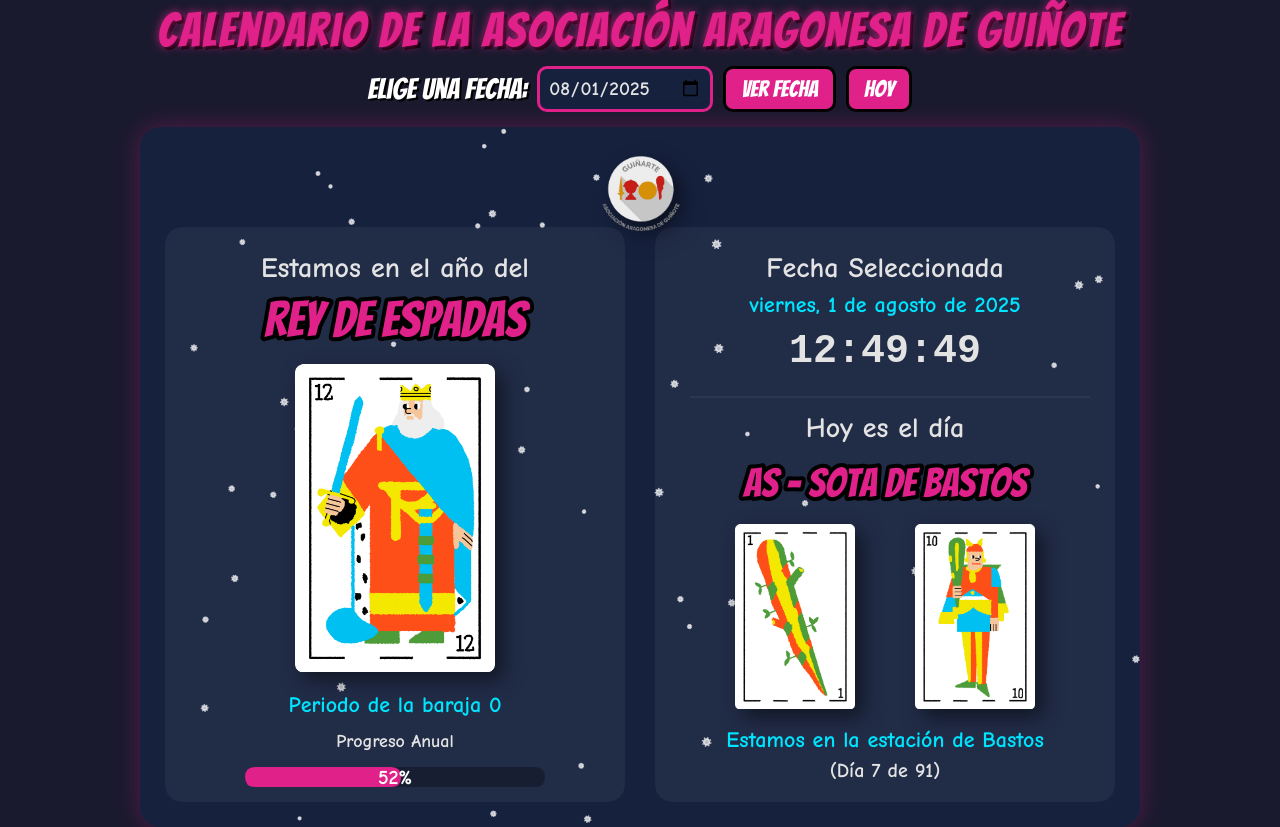
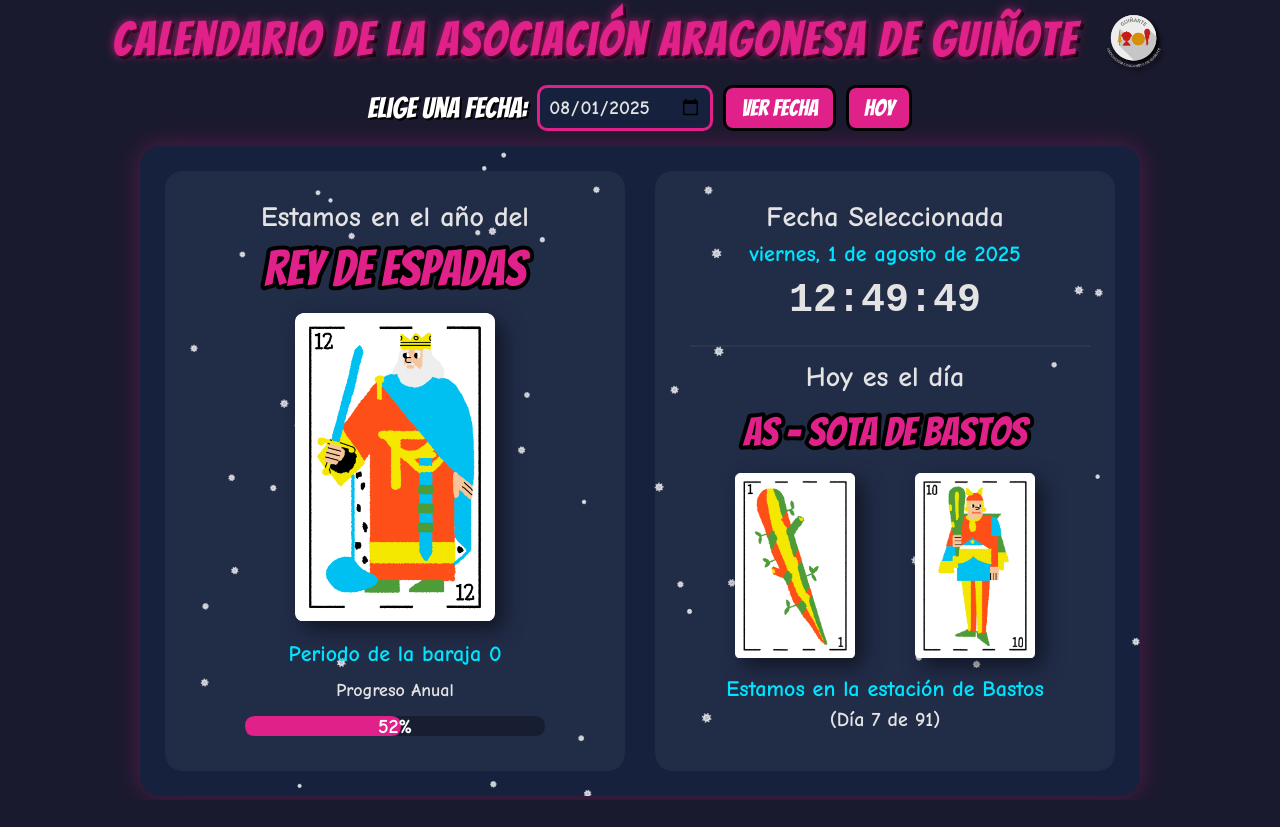
Before and after one commit to bocarrana/mi_calendario, a plain HTML site: page index.html in a window 1280 px wide. After the commit the page ends 800 px from the top, so only its background shows below. Drawn offline with Linux system fonts and the light colour scheme.

Commit message:
index.html

```diff
--- a/index.html
+++ b/index.html
@@ -25,6 +25,15 @@
             padding: 0;
         }
 
+        /* MODIFICACIÓN: Contenedor para el título y el logo */
+        .title-container {
+            display: flex;
+            align-items: center;
+            justify-content: center;
+            gap: 20px;
+            margin-bottom: 10px;
+        }
+
         h1 {
             font-family: 'Bangers', cursive;
             font-size: 3em;
@@ -32,7 +41,12 @@
             color: #e0218a; /* Neón Rosa */
             text-shadow: 0 0 10px rgba(224, 33, 138, 0.8), 3px 3px 0 #000;
             letter-spacing: 2px;
-            margin-bottom: 10px;
+            margin: 0; /* Quitamos el margen para un mejor ajuste */
+        }
+
+        #title-logo {
+            height: 70px; /* Ajusta el tamaño del logo como necesites */
+            filter: drop-shadow(3px 3px 2px #000);
         }
 
         /* --- ESTILOS PARA EL SELECTOR DE FECHA Y BOTÓN --- */
@@ -87,7 +101,10 @@
     </style>
 </head>
 <body>
-    <h1>Calendario de la Asociación Aragonesa de Guiñote</h1>
+    <div class="title-container">
+        <h1>Calendario de la Asociación Aragonesa de Guiñote</h1>
+        <img id="title-logo" src="images/logo.png" alt="Logo de la Asociación">
+    </div>
 
     <div class="date-picker-container">
         <label for="datePicker">Elige una fecha:</label>
@@ -96,7 +113,7 @@
         <button id="todayBtn" class="action-button">Hoy</button>
     </div>
 
-    <canvas id="guiñoteDashboard" width="1000" height="700"></canvas>
+    <canvas id="guiñoteDashboard" width="1000" height="650"></canvas>
 
     <script>
         // --- CONFIGURACIÓN Y LÓGICA DEL CALENDARIO ---
@@ -151,9 +168,11 @@
             result.dayInGuiñoteYear = dayInGuiñoteYear;
             result.totalDaysInYear = totalDaysInYear;
 
+            // MODIFICACIÓN: Lógica para el día del aniversario
             if (dayInGuiñoteYear === 1) {
-                result.dayType = 'cuarenta';
-                result.dayName = `Día de las Cuarenta en ${result.yearInfo.suit.charAt(0).toUpperCase() + result.yearInfo.suit.slice(1)}`;
+                result.dayType = 'aniversario';
+                const anniversaryNumber = yearIndex + 1;
+                result.dayName = `Día del ${anniversaryNumber}º Aniversario del Guiñote`;
                 result.seasonIndex = 3;
                 return result;
             }
@@ -246,11 +265,9 @@
                 });
             }
 
-            // MODIFICACIÓN: Se añade el logo a la carga de imágenes
             const cardImages = {};
             const allImageSources = YEAR_SEQUENCE.map(card => card.imageSrc);
             SUIT_ORDER.forEach(suit => allImageSources.push(`images/cante_${suit}.png`));
-            allImageSources.push('images/logo.png'); // Añadimos el logo
 
             const promises = allImageSources.map(src => {
                 return new Promise((resolve) => {
@@ -394,94 +411,89 @@
                     }
                 });
 
-                // MODIFICACIÓN: Se mueven los paneles hacia abajo para dejar espacio al logo
-                const panelY = 100;
-                drawRoundedRect(25, panelY, 460, 575, 20, COLORS.panel);
-                drawRoundedRect(515, panelY, 460, 575, 20, COLORS.panel);
-
-                // MODIFICACIÓN: Se dibuja el logo en la parte superior central
-                drawCard('images/logo.png', canvas.width / 2 - 50, 15, 100, 100);
+                drawRoundedRect(25, 25, 460, 600, 20, COLORS.panel);
+                drawRoundedRect(515, 25, 460, 600, 20, COLORS.panel);
 
                 const leftColX = 255;
                 ctx.textAlign = 'center';
 
                 ctx.font = "bold 28px 'Comic Neue'";
                 ctx.fillStyle = COLORS.text;
-                ctx.fillText('Estamos en el año del', leftColX, panelY + 50);
+                ctx.fillText('Estamos en el año del', leftColX, 80);
 
-                drawComicText(guiñoteData.yearInfo.name, leftColX, panelY + 110, "50px Bangers", COLORS.neonPink);
+                drawComicText(guiñoteData.yearInfo.name, leftColX, 140, "50px Bangers", COLORS.neonPink);
 
                 const cardYOffset = Math.sin(animationFrame * 0.02) * 10;
-                drawCard(guiñoteData.yearInfo.imageSrc, leftColX - 100, panelY + 140, 200, 308, cardYOffset);
+                drawCard(guiñoteData.yearInfo.imageSrc, leftColX - 100, 170, 200, 308, cardYOffset);
 
                 ctx.font = "bold 22px 'Comic Neue'";
                 ctx.fillStyle = COLORS.neonBlue;
                 const periodoText = `Periodo de la baraja ${guiñoteData.periodo > 0 ? '+' : ''}${guiñoteData.periodo}`;
-                ctx.fillText(periodoText, leftColX, panelY + 485);
+                ctx.fillText(periodoText, leftColX, 515);
 
                 ctx.font = "18px 'Comic Neue'";
                 ctx.fillStyle = COLORS.text;
-                ctx.fillText('Progreso Anual', leftColX, panelY + 520);
+                ctx.fillText('Progreso Anual', leftColX, 550);
 
                 const yearProgress = guiñoteData.dayInGuiñoteYear / guiñoteData.totalDaysInYear;
-                drawRoundedRect(leftColX - 150, panelY + 540, 300, 20, 10, 'rgba(0,0,0,0.3)');
-                drawRoundedRect(leftColX - 150, panelY + 540, 300 * yearProgress, 20, 10, COLORS.neonPink);
+                drawRoundedRect(leftColX - 150, 570, 300, 20, 10, 'rgba(0,0,0,0.3)');
+                drawRoundedRect(leftColX - 150, 570, 300 * yearProgress, 20, 10, COLORS.neonPink);
 
                 ctx.font = "bold 20px 'Comic Neue'";
                 ctx.fillStyle = '#fff';
-                ctx.fillText(`${(yearProgress * 100).toFixed(0)}%`, leftColX, panelY + 557);
+                ctx.fillText(`${(yearProgress * 100).toFixed(0)}%`, leftColX, 587);
 
                 const rightColX = 745;
 
                 ctx.font = "bold 28px 'Comic Neue'";
                 ctx.fillStyle = COLORS.text;
-                ctx.fillText('Fecha Seleccionada', rightColX, panelY + 50);
+                ctx.fillText('Fecha Seleccionada', rightColX, 80);
 
                 ctx.font = "22px 'Comic Neue'";
                 ctx.fillStyle = COLORS.neonBlue;
-                ctx.fillText(selectedDate.toLocaleDateString('es-ES', { weekday: 'long', day: 'numeric', month: 'long', year: 'numeric' }), rightColX, panelY + 85);
+                ctx.fillText(selectedDate.toLocaleDateString('es-ES', { weekday: 'long', day: 'numeric', month: 'long', year: 'numeric' }), rightColX, 115);
 
                 ctx.font = "bold 40px 'Courier New', monospace";
                 ctx.fillStyle = COLORS.text;
-                ctx.fillText(now.toLocaleTimeString('es-ES'), rightColX, panelY + 135);
+                ctx.fillText(now.toLocaleTimeString('es-ES'), rightColX, 165);
 
                 ctx.strokeStyle = 'rgba(255,255,255,0.1)';
                 ctx.lineWidth = 1;
                 ctx.beginPath();
-                ctx.moveTo(550, panelY + 170);
-                ctx.lineTo(950, panelY + 170);
+                ctx.moveTo(550, 200);
+                ctx.lineTo(950, 200);
                 ctx.stroke();
 
                 ctx.font = "bold 28px 'Comic Neue'";
                 ctx.fillStyle = COLORS.text;
-                ctx.fillText('Hoy es el día', rightColX, panelY + 210);
+                ctx.fillText('Hoy es el día', rightColX, 240);
 
-                drawComicText(guiñoteData.dayName, rightColX, panelY + 270, "40px Bangers", COLORS.neonPink);
+                drawComicText(guiñoteData.dayName, rightColX, 300, "40px Bangers", COLORS.neonPink);
 
                 if (guiñoteData.dayType === 'permutacion') {
                     const card1ImgSrc = `images/${guiñoteData.card1.suit}_${guiñoteData.card1.number}.png`;
                     const card2ImgSrc = `images/${guiñoteData.card2.suit}_${guiñoteData.card2.number}.png`;
-                    drawCard(card1ImgSrc, rightColX - 150, panelY + 300, 120, 185, cardYOffset);
-                    drawCard(card2ImgSrc, rightColX + 30, panelY + 300, 120, 185, cardYOffset);
-                } else if (guiñoteData.dayType === 'cuarenta') {
-                    // MODIFICACIÓN: Se muestra el logo en el día de las cuarenta
-                    drawCard('images/logo.png', rightColX - 100, panelY + 300, 200, 200, cardYOffset);
+                    drawCard(card1ImgSrc, rightColX - 150, 330, 120, 185, cardYOffset);
+                    drawCard(card2ImgSrc, rightColX + 30, 330, 120, 185, cardYOffset);
+                } else if (guiñoteData.dayType === 'aniversario') {
+                    // MODIFICACIÓN: Se muestra un trofeo en el día del aniversario
+                    drawComicText('🏆', rightColX, 450, "120px 'Comic Neue'", COLORS.neonPink);
                 } else if (guiñoteData.dayType === 'veinte') {
                     const suit = guiñoteData.reinoSuit;
                     const canteImgSrc = `images/cante_${suit}.png`;
-                    drawCard(canteImgSrc, rightColX - 100, panelY + 300, 200, 308, cardYOffset);
+                    drawCard(canteImgSrc, rightColX - 100, 330, 200, 308, cardYOffset);
                 } else { // Día del Coto
-                    drawComicText('🎲', rightColX, panelY + 420, "120px 'Comic Neue'", COLORS.neonPink);
+                    drawComicText('🎲', rightColX, 450, "120px 'Comic Neue'", COLORS.neonPink);
                 }
 
                 if (guiñoteData.reinoSuit) {
                     ctx.font = "bold 22px 'Comic Neue'";
                     ctx.fillStyle = COLORS.neonBlue;
-                    ctx.fillText(`Estamos en la estación de ${guiñoteData.reinoSuit.charAt(0).toUpperCase() + guiñoteData.reinoSuit.slice(1)}`, rightColX, panelY + 520);
+                    ctx.fillText(`Estamos en la estación de ${guiñoteData.reinoSuit.charAt(0).toUpperCase() + guiñoteData.reinoSuit.slice(1)}`, rightColX, 550);
 
                     ctx.font = "bold 20px 'Comic Neue'";
                     ctx.fillStyle = COLORS.text;
-                    ctx.fillText(`(Día ${guiñoteData.dayInReino} de 91)`, rightColX, panelY + 550);
+                    ctx.fillText(`(Día ${guiñoteData.dayInReino} de 91)`, rightColX, 580);
                 }
 
                 requestAnimationFrame(draw);
```
